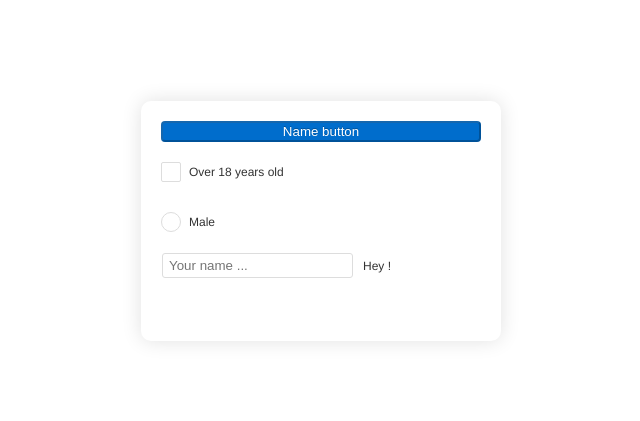
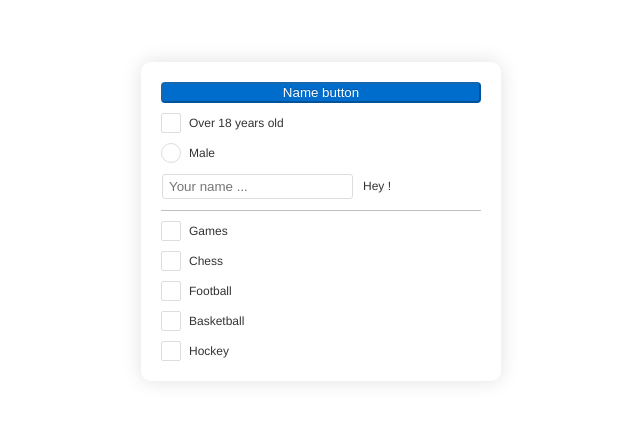
Before and after one commit to poS31d0n/components-vue-3, a Vue app: page / in a window 1280 px wide. Shown: the part 179-600 px from the top of the page, without its empty margins (319-959 px from the left). Built offline with nearby package versions, Linux system fonts and the light colour scheme.

Commit message:
add checkboxGroup & fix

```diff
--- a/src/app/App.scss
+++ b/src/app/App.scss
@@ -6,6 +6,6 @@
   display: flex;
   flex-direction: column;
   width: 25%;
-  height: 25%;
+  height: auto;
   gap: 10px;
 }
--- a/src/app/App.vue
+++ b/src/app/App.vue
@@ -25,15 +25,21 @@
       :placeholder="testInput.placeholder"
       :type="testInput.type"
     />
+
+    <CheckboxGroup
+      @selectCheckbox="getValueGroup"
+      :items="testCheckboxGroup"
+      :value="valueCheckboxGroup"
+    />
   </div>
 </template>
 
 <script>
-import { Button, Checkbox, Input, Radio } from "@/components";
+import { Button, Checkbox, Input, Radio, CheckboxGroup } from "@/components";
 
 export default {
   name: "App",
-  components: { Button, Checkbox, Input, Radio },
+  components: { Button, Checkbox, Input, Radio, CheckboxGroup },
   data() {
     return {
       inputElements: "",
@@ -63,6 +69,15 @@ export default {
         placeholder: "Your name ...",
         type: "input",
       },
+
+      testCheckboxGroup: [
+        {id: 1, name: 'Games', value: 'games'},
+        {id: 2, name: 'Chess', value: 'chess'},
+        {id: 3, name: 'Football', value: 'football'},
+        {id: 4, name: 'Basketball', value: 'basketball'},
+        {id: 5, name: 'Hockey', value: 'hockey'},
+      ],
+      valueCheckboxGroup: [],
     };
   },
   methods: {
@@ -74,6 +89,11 @@ export default {
     acceptButton(itemButton) {
       console.log(itemButton);
     },
+    getValueGroup(value) {
+      if (this.valueCheckboxGroup.find((item) => item == value) === undefined)
+        this.valueCheckboxGroup.push(value);
+      else this.valueCheckboxGroup.splice(this.valueCheckboxGroup.indexOf(value), 1);
+    },
   },
 };
 </script>
--- a/src/components/Checkbox/Checkbox.vue
+++ b/src/components/Checkbox/Checkbox.vue
@@ -5,10 +5,10 @@
       class="checkbox__input"
       type="checkbox"
       :value="value"
-      :id="value"
+      :id="id"
       :checked="checked"
     />
-    <label :for="value" class="checkbox__label"> {{ label }} </label>
+    <label :for="id" class="checkbox__label"> {{ label }} </label>
   </div>
 </template>
 
@@ -20,6 +20,10 @@ export default {
     checked: {
       default: false,
       type: Boolean,
+    },
+    id: {
+      default: 0,
+      type: Number,
     },
     label: {
       default: "",
--- /dev/null
+++ b/src/components/CheckboxGroup/CheckboxGroup.scss
@@ -0,0 +1,14 @@
+.checkboxGroup {
+  display: flex;
+  flex-direction: column;
+
+  gap: 10px;
+
+  height: 100%;
+  width: 100%;
+
+  border-top: 1px solid $color-black-second;
+
+  padding-top: 10px;
+
+}
--- /dev/null
+++ b/src/components/CheckboxGroup/CheckboxGroup.vue
@@ -0,0 +1,40 @@
+<template>
+  <div class="checkboxGroup">
+    <Checkbox
+      v-for="item in items"
+      :id="item.id"
+      :label="item.name"
+      :value="item.value"
+      @clickCheckbox="getValue"
+    />
+  </div>
+</template>
+
+<script>
+import { Checkbox } from "@/components";
+
+export default {
+  components: { Checkbox },
+  name: "CheckboxGroup",
+  props: {
+    items: {
+      default: [],
+      type: Array,
+    },
+    value: {
+      default: "",
+      type: String,
+    },
+  },
+  emits: ['selectCheckbox'],
+  methods: {
+    getValue: function (value) {
+      this.$emit("selectCheckbox", value);
+    },
+  },
+};
+</script>
+
+<style lang="scss" scoped>
+@import "./CheckboxGroup.scss";
+</style>
--- /dev/null
+++ b/src/components/CheckboxGroup/index.js
@@ -0,0 +1 @@
+export { default } from './CheckboxGroup.vue'
--- a/src/components/index.js
+++ b/src/components/index.js
@@ -2,5 +2,7 @@ import Button from "./Button";
 import Checkbox from "./Checkbox";
 import Input from "./Input";
 import Radio from "./Radio";
+import CheckboxGroup from "./CheckboxGroup";
 
-export { Button, Checkbox, Input, Radio };
+
+export { Button, Checkbox, Input, Radio, CheckboxGroup };
```
